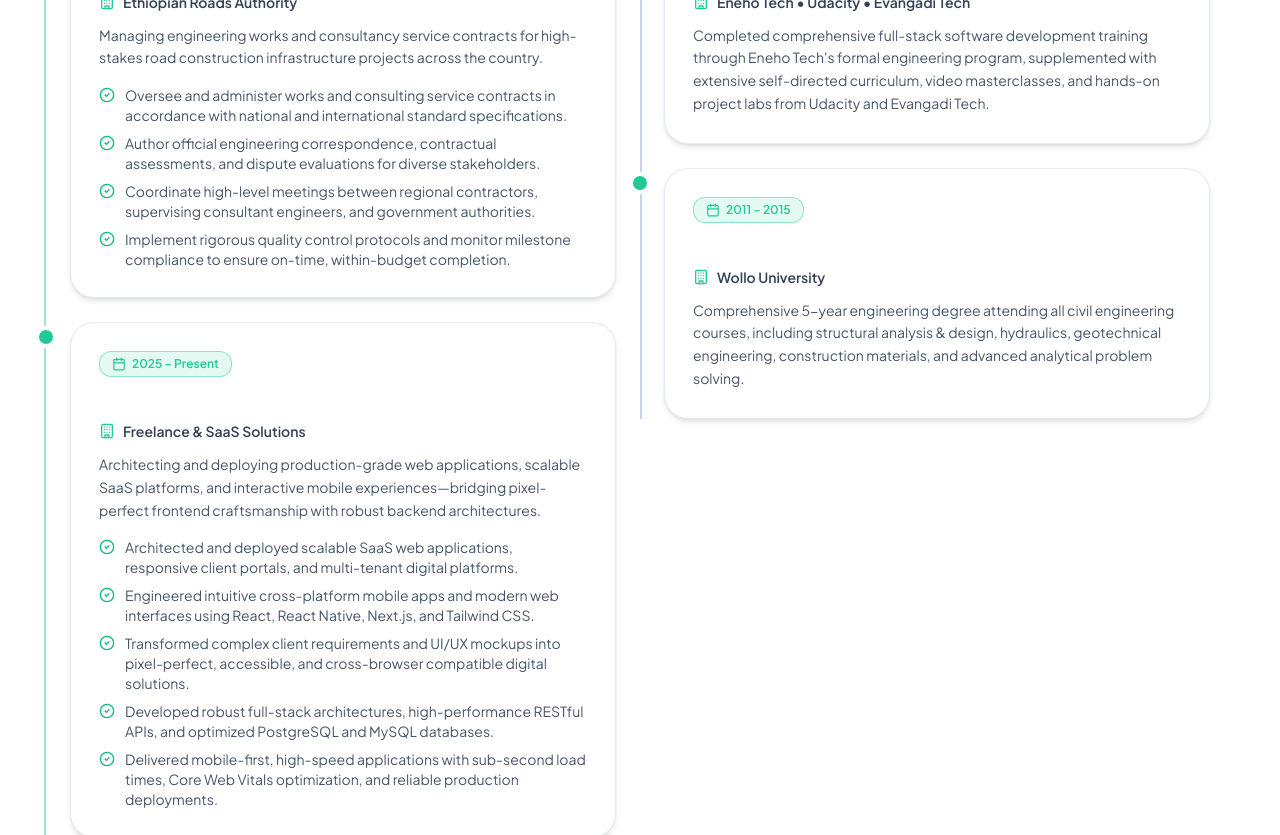
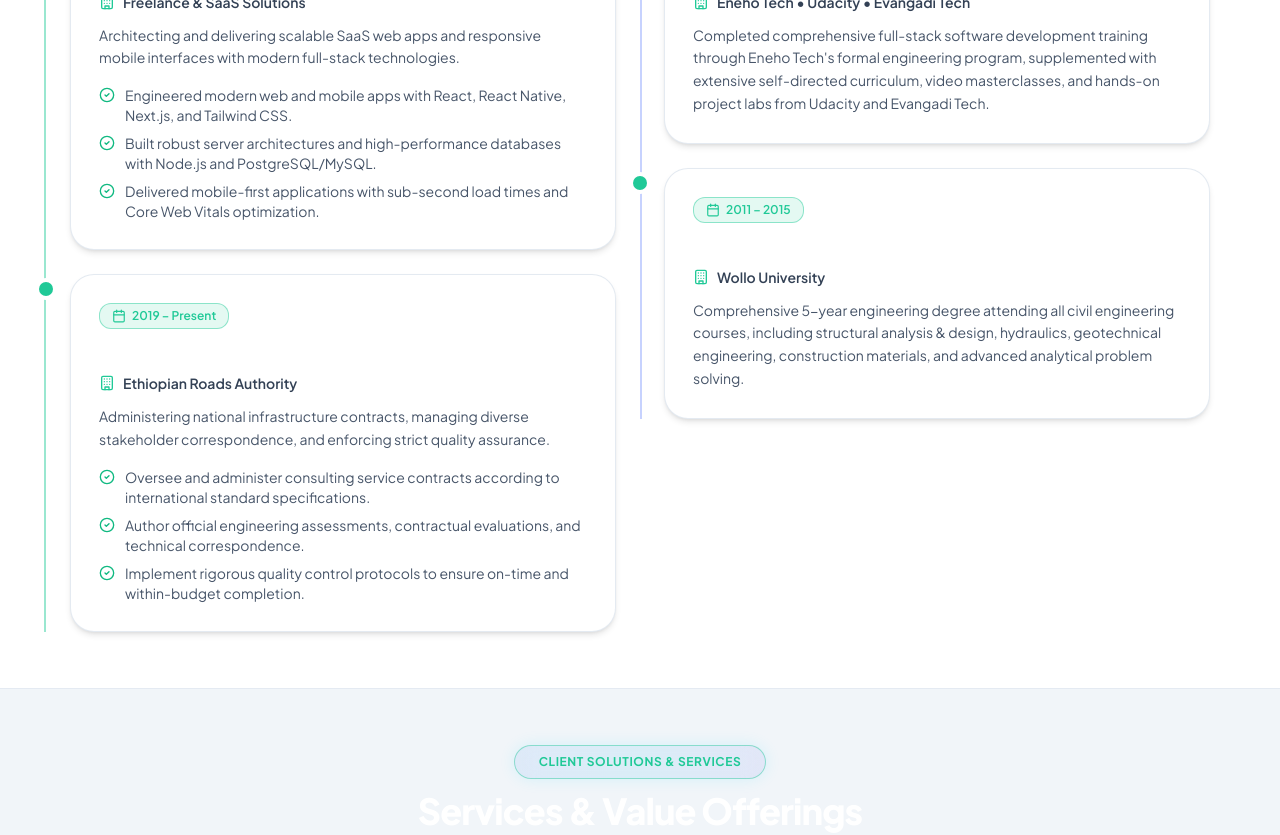
Before and after one commit to meseretshumye/Resume, a React (Vite) app: page / in a window 1280 px wide. Shown: the part 3020-3855 px from the top of the page. Built offline with nearby package versions, Linux system fonts and the light colour scheme.

Commit message:
style(experience): place Full-Stack Developer at top, shorten bullet points to balance with right column

```diff
--- a/src/data/resumeData.js
+++ b/src/data/resumeData.js
@@ -102,37 +102,34 @@ export const resumeData = {
 
   experience: [
     {
+      id: "exp-2",
+      role: "Full-Stack Developer",
+      company: "Freelance & SaaS Solutions",
+      location: "Addis Ababa, Ethiopia (Remote / Hybrid)",
+      period: "2025 – Present",
+      type: "Contract / Freelance",
+      description: "Architecting and delivering scalable SaaS web apps and responsive mobile interfaces with modern full-stack technologies.",
+      responsibilities: [
+        "Engineered modern web and mobile apps with React, React Native, Next.js, and Tailwind CSS.",
+        "Built robust server architectures and high-performance databases with Node.js and PostgreSQL/MySQL.",
+        "Delivered mobile-first applications with sub-second load times and Core Web Vitals optimization."
+      ],
+      technologies: ["React.js", "React Native", "Next.js", "Node.js", "SaaS Architecture", "Tailwind CSS", "PostgreSQL", "MySQL"]
+    },
+    {
       id: "exp-1",
       role: "Project Engineer & Contract Administrator",
       company: "Ethiopian Roads Authority",
       location: "Ethiopia",
       period: "2019 – Present",
       type: "Full-Time",
-      description: "Managing engineering works and consultancy service contracts for high-stakes road construction infrastructure projects across the country.",
+      description: "Administering national infrastructure contracts, managing diverse stakeholder correspondence, and enforcing strict quality assurance.",
       responsibilities: [
-        "Oversee and administer works and consulting service contracts in accordance with national and international standard specifications.",
-        "Author official engineering correspondence, contractual assessments, and dispute evaluations for diverse stakeholders.",
-        "Coordinate high-level meetings between regional contractors, supervising consultant engineers, and government authorities.",
-        "Implement rigorous quality control protocols and monitor milestone compliance to ensure on-time, within-budget completion."
+        "Oversee and administer consulting service contracts according to international standard specifications.",
+        "Author official engineering assessments, contractual evaluations, and technical correspondence.",
+        "Implement rigorous quality control protocols to ensure on-time and within-budget completion."
       ],
       technologies: ["Contract Management", "FIDIC Standards", "Technical Correspondence", "Quality Assurance", "Project Lifecycle"]
-    },
-    {
-      id: "exp-2",
-      role: "Full-Stack Developer",
-      company: "Freelance & SaaS Solutions",
-      location: "Addis Ababa, Ethiopia (Remote / Hybrid)",
-      period: "2025 – Present",
-      type: "Contract / Freelance",
-      description: "Architecting and deploying production-grade web applications, scalable SaaS platforms, and interactive mobile experiences—bridging pixel-perfect frontend craftsmanship with robust backend architectures.",
-      responsibilities: [
-        "Architected and deployed scalable SaaS web applications, responsive client portals, and multi-tenant digital platforms.",
-        "Engineered intuitive cross-platform mobile apps and modern web interfaces using React, React Native, Next.js, and Tailwind CSS.",
-        "Transformed complex client requirements and UI/UX mockups into pixel-perfect, accessible, and cross-browser compatible digital solutions.",
-        "Developed robust full-stack architectures, high-performance RESTful APIs, and optimized PostgreSQL and MySQL databases.",
-        "Delivered mobile-first, high-speed applications with sub-second load times, Core Web Vitals optimization, and reliable production deployments."
-      ],
-      technologies: ["React.js", "React Native", "Next.js", "Node.js", "SaaS Architecture", "Tailwind CSS", "RESTful APIs", "PostgreSQL", "MySQL"]
     }
   ],
 
```
